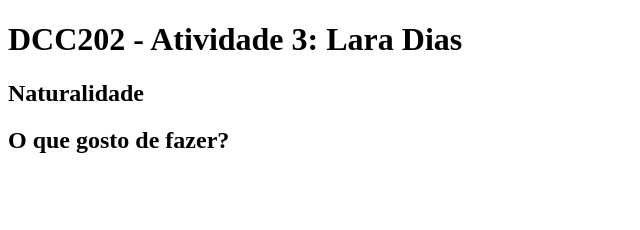
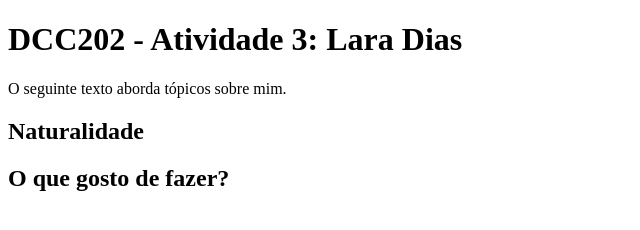
Before and after one commit to ufjf-dcc202/ufjf-dcc202-2023-3-a-atv3-Lara-Dias, a website: page index.html in a window 1280 px wide. Shown: the whole page, without its empty margins (0-640 px from the left). Drawn offline with Linux system fonts and the light colour scheme.

Commit message:
Adiciona descrição principal

```diff
--- a/index.html
+++ b/index.html
@@ -10,6 +10,7 @@
         <h1>
             DCC202 - Atividade 3: Lara Dias
         </h1>
+        O seguinte texto aborda tópicos sobre mim.
         <section>
             <h2>
                 Naturalidade
```
